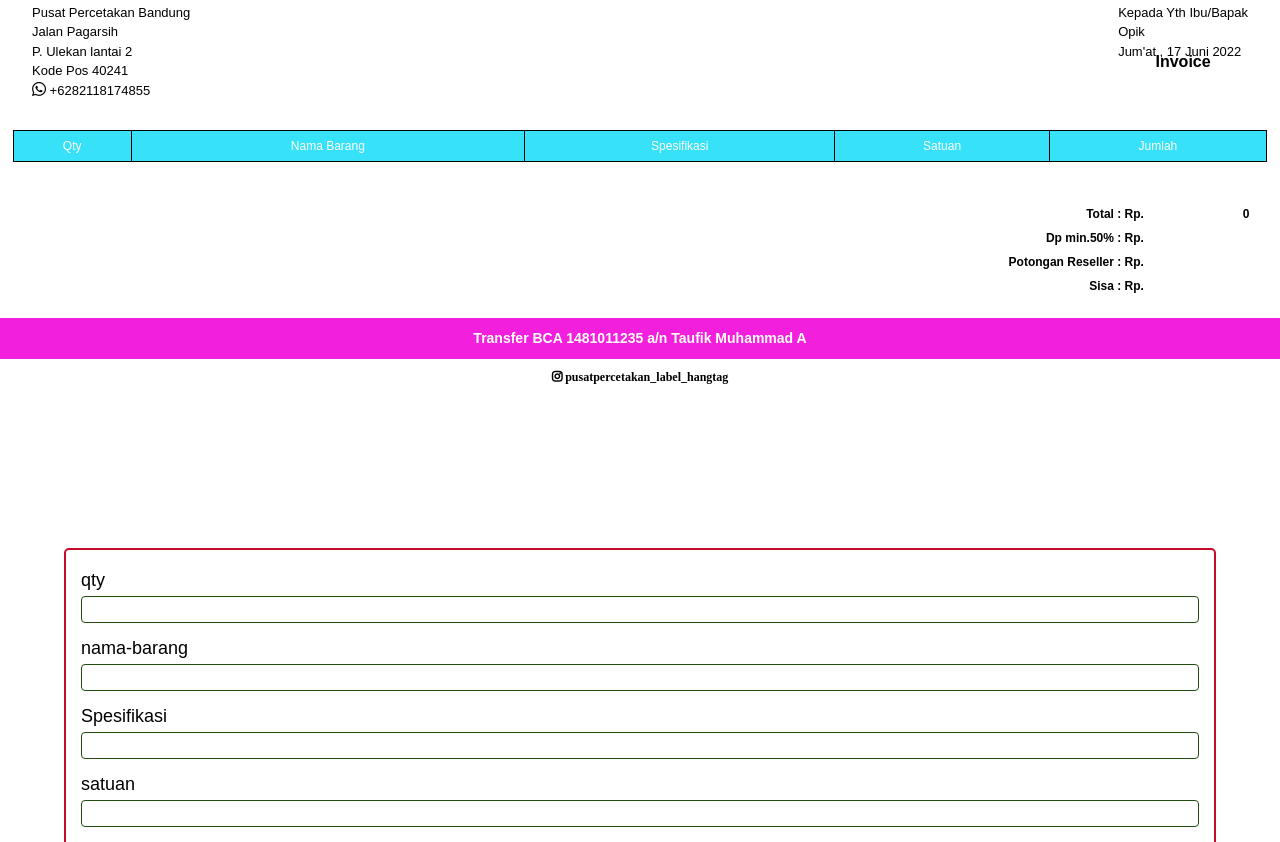
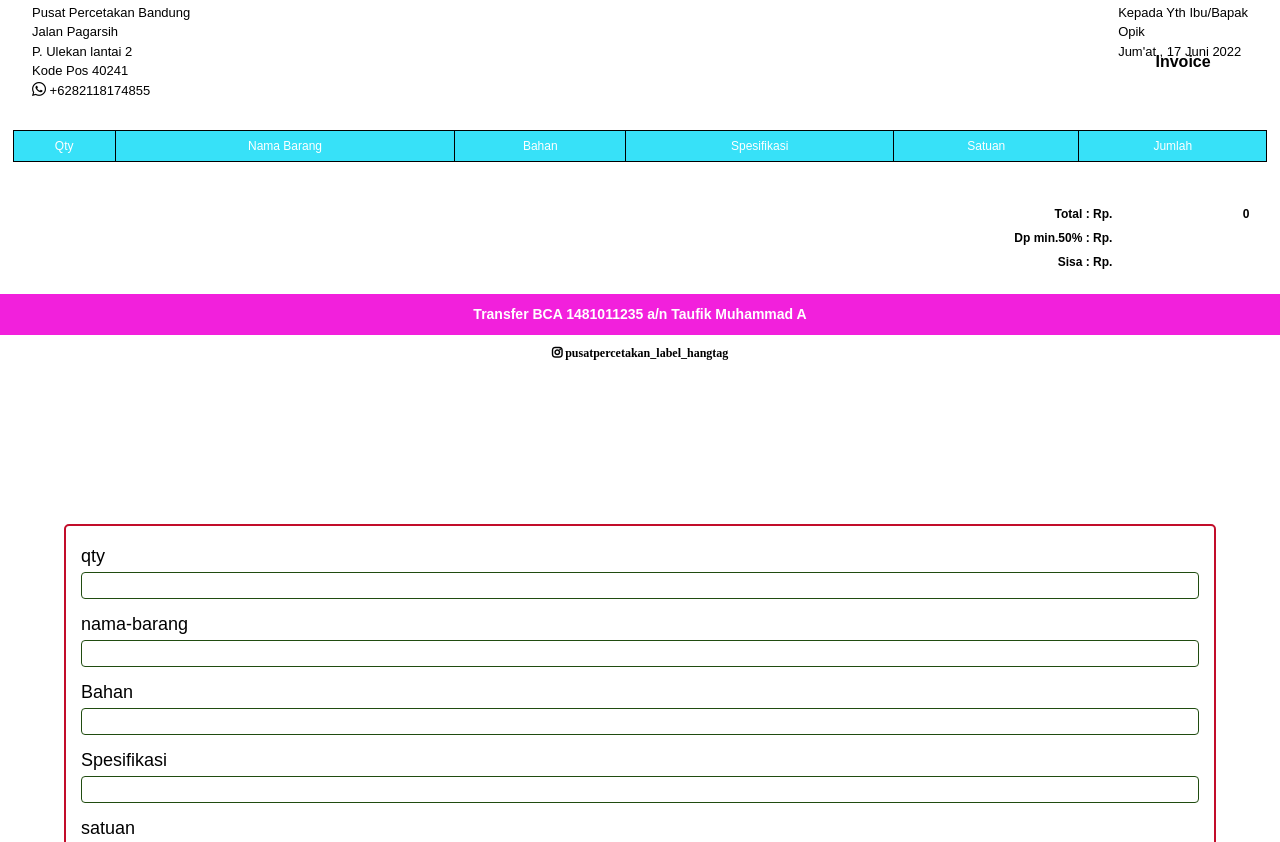
Before and after one commit to bogemdesign/table-auto, a plain HTML site: page index.html in a window 1280 px wide. Shown: the part 375-1217 px from the top of the page. Drawn offline with Linux system fonts and the light colour scheme.

Commit message:
Menambah bahan dan menghapus ress

```diff
--- a/index.html
+++ b/index.html
@@ -48,6 +48,7 @@
     <tr>
       <th>Qty</th>
       <th>Nama Barang</th>
+      <th>Bahan</th>
       <th>Spesifikasi</th>
       <th>Satuan</th>
       <th>Jumlah</th>
@@ -84,10 +85,10 @@
      <th>Dp min.50% :   Rp.</th>
      <th class="depo"></th>
    </tr>
-   <tr>
-     <th>Potongan Reseller :   Rp.</th>
-     <th class="res"></th>
-   </tr>
+   <!--<tr>-->
+   <!--  <th>Potongan Reseller :   Rp.</th>-->
+   <!--  <th class="res"></th>-->
+   <!--</tr>-->
    <tr>
      <th>Sisa :     Rp.</th>
      <th class="dibayar"></th>
@@ -117,6 +118,8 @@
     <input  type="number" name="" id="qty" value="" />
       <label for="nama-barang">nama-barang</label>
     <input type="text" name="" id="nama-barang" value="" />
+      <label for="bahan">Bahan</label>
+    <input type="text" name="" id="bahan" value="" />
     <label for="spesifikasi">Spesifikasi</label>
     <input type="text" name="" id="spesifikasi" value="" />
     <label for="satuan">satuan</label>
@@ -135,7 +138,7 @@
       <input type="text" name="" id="nama-pelanggan" value="" />
       <label for="deposit">deposit</label>
       <input type="number" name="" id="deposit" value="" />
-      <label for="res">reseller </label>
+      <!--<label for="res">reseller </label>-->
       <input type="number" name="" id="res" value="0" />
       <button onclick="depo()">Simpan</button>
     </div>
```
